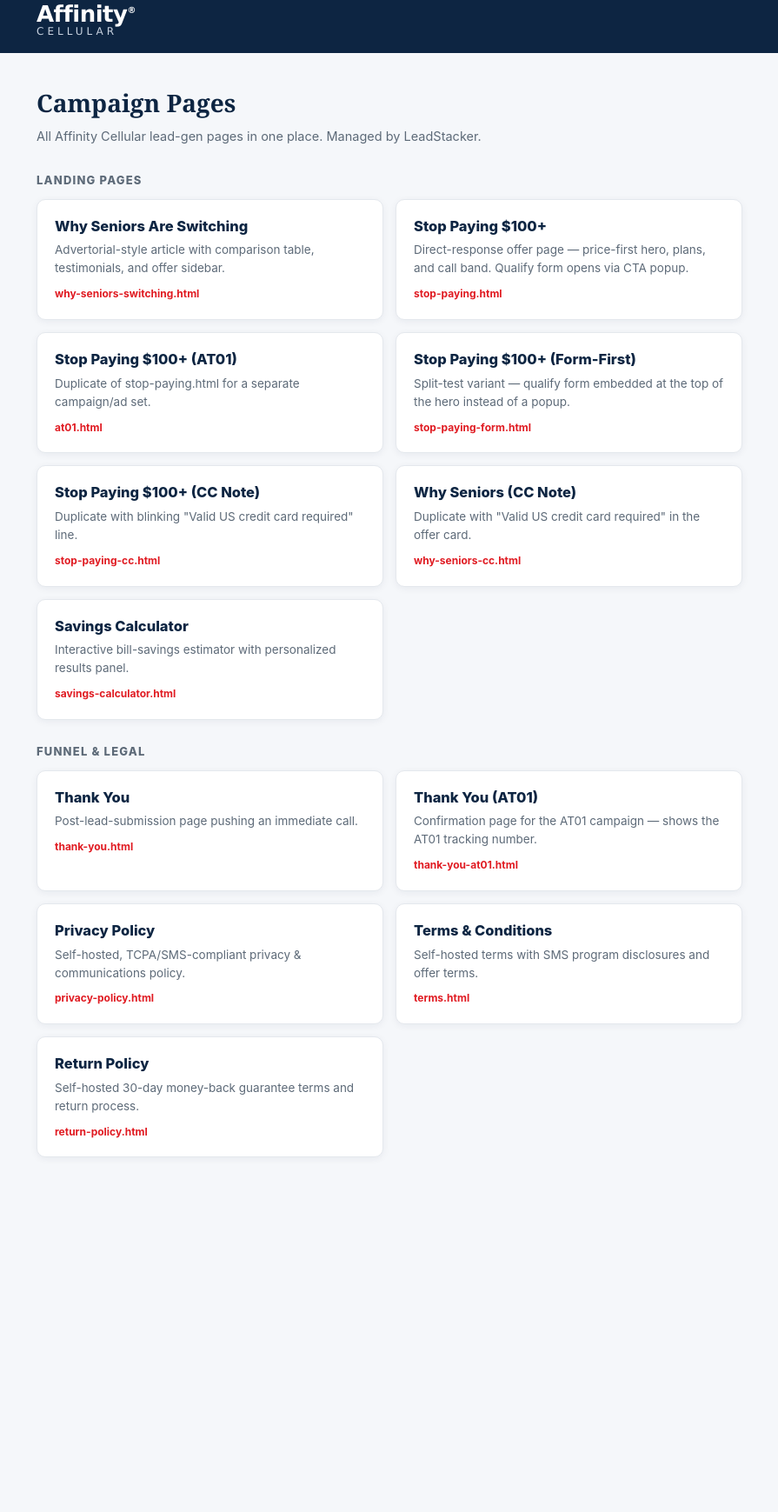
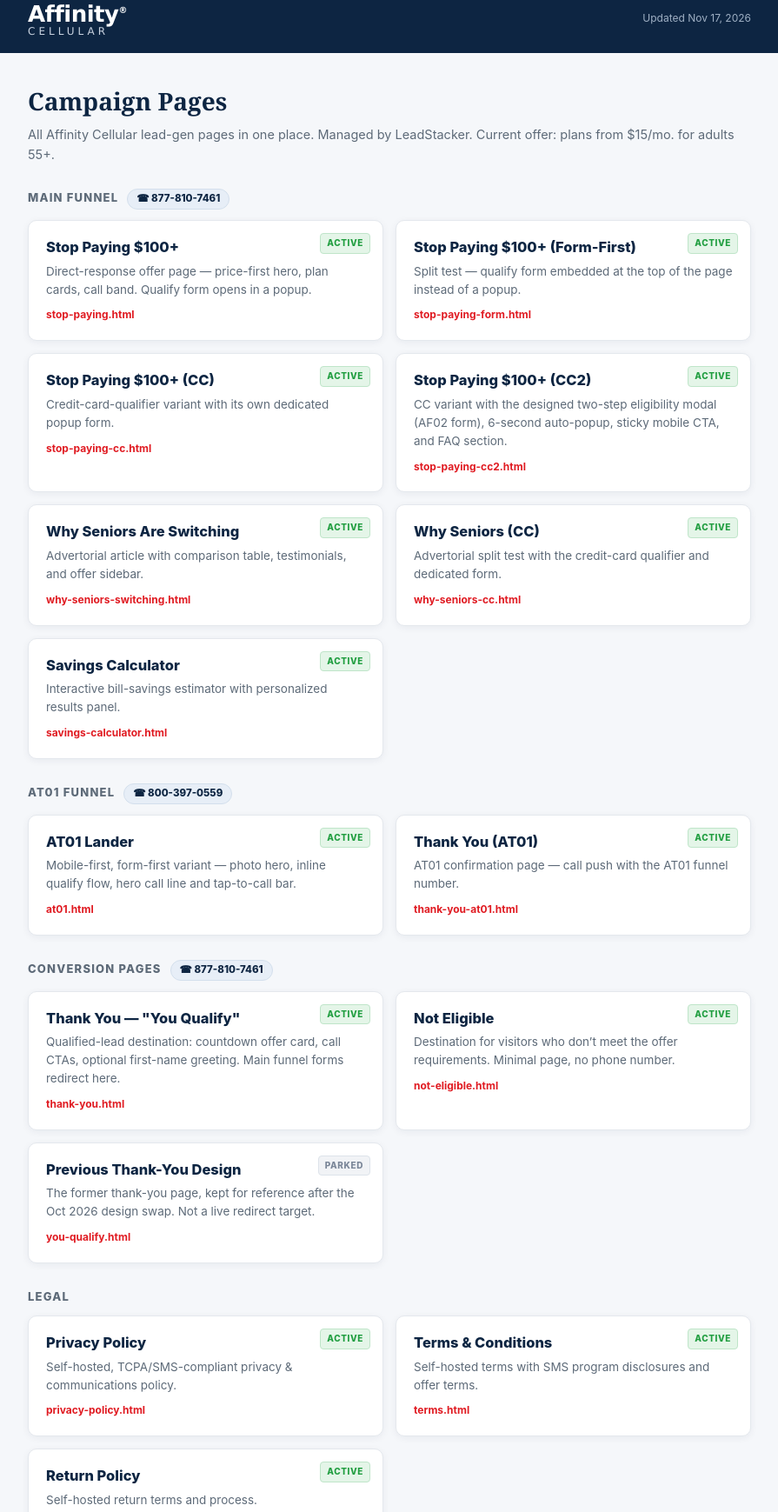
Before and after one commit to shahrukh721/affinity-cellular-pages, a plain HTML site: page index.html in a window 1280 px wide. Shown: the part 15-1754 px from the top of the page at 87% size, without its empty margins (192-1087 px from the left). Before the commit the page ends 1406 px from the top, so only its background shows below. Drawn offline with Linux system fonts and the light colour scheme.

Commit message:
Rebuild campaign directory: funnel grouping, phone-line tags, active/parked badges, add cc2/not-eligible/you-qualify, fix stale descriptions
Co-Authored-By: Claude Fable 5 <noreply@anthropic.com>

```diff
--- a/index.html
+++ b/index.html
@@ -6,105 +6,135 @@
 <title>Affinity Cellular — Campaign Pages</title>
 <meta name="robots" content="noindex,nofollow">
 <style>
-  :root{--navy:#0d2542;--red:#e01b22;--text:#333b45;--muted:#5d6a78;--border:#e4e8ed;}
+  :root{--navy:#0d2542;--red:#e01b22;--green:#1f9d3f;--text:#333b45;--muted:#5d6a78;--border:#e4e8ed;}
   *{margin:0;padding:0;box-sizing:border-box;}
   body{font-family:-apple-system,BlinkMacSystemFont,"Segoe UI",Roboto,Helvetica,Arial,sans-serif;color:var(--text);background:#f5f7fa;line-height:1.55;}
   .topbar{background:var(--navy);color:#fff;padding:18px 0;}
-  .topbar-inner{max-width:860px;margin:0 auto;padding:0 24px;}
+  .topbar-inner{max-width:880px;margin:0 auto;padding:0 24px;display:flex;align-items:baseline;justify-content:space-between;gap:16px;}
   .brand{font-family:Verdana,Geneva,sans-serif;line-height:1.05;}
   .brand .t{font-size:26px;font-weight:800;letter-spacing:-.5px;}
   .brand .b{font-size:12px;letter-spacing:4px;color:#c9d3e0;}
-  .page{max-width:860px;margin:0 auto;padding:36px 24px 60px;}
+  .updated{font-size:12px;color:#9fb0c4;}
+  .page{max-width:880px;margin:0 auto;padding:34px 24px 60px;}
   h1{font-family:Georgia,"Times New Roman",serif;color:var(--navy);font-size:28px;margin-bottom:6px;}
-  .sub{color:var(--muted);font-size:14.5px;margin-bottom:28px;}
-  h2{font-size:13px;font-weight:800;letter-spacing:1.2px;color:var(--muted);text-transform:uppercase;margin:26px 0 12px;}
+  .sub{color:var(--muted);font-size:14.5px;margin-bottom:26px;}
+  .sec{display:flex;align-items:baseline;gap:10px;flex-wrap:wrap;margin:28px 0 12px;}
+  .sec h2{font-size:13px;font-weight:800;letter-spacing:1.2px;color:var(--muted);text-transform:uppercase;}
+  .phone-tag{font-size:11.5px;font-weight:800;color:var(--navy);background:#e7eef7;border:1px solid #d3dfec;border-radius:20px;padding:2px 10px;}
   .cards{display:grid;grid-template-columns:1fr 1fr;gap:14px;}
   a.card{
     display:block;background:#fff;border:1px solid var(--border);border-radius:10px;
-    padding:18px 20px;text-decoration:none;color:var(--text);
+    padding:18px 20px;text-decoration:none;color:var(--text);position:relative;
     box-shadow:0 2px 8px rgba(13,37,66,.06);transition:transform .12s,box-shadow .12s;
   }
   a.card:hover{transform:translateY(-2px);box-shadow:0 6px 18px rgba(13,37,66,.12);}
-  .card .name{font-weight:800;color:var(--navy);font-size:16.5px;margin-bottom:4px;}
+  .card .name{font-weight:800;color:var(--navy);font-size:16.5px;margin-bottom:4px;padding-right:66px;}
   .card .desc{font-size:13.5px;color:var(--muted);}
   .card .file{display:inline-block;margin-top:10px;font-size:12px;color:var(--red);font-weight:700;}
-  @media (max-width:640px){.cards{grid-template-columns:1fr;}}
+  .badge{position:absolute;top:14px;right:14px;font-size:10px;font-weight:800;letter-spacing:.6px;border-radius:4px;padding:3px 7px;text-transform:uppercase;}
+  .badge.active{background:#e4f5e8;color:var(--green);border:1px solid #bfe5c9;}
+  .badge.parked{background:#f1f3f6;color:#7a8698;border:1px solid #dde3ea;}
+  @media (max-width:640px){.cards{grid-template-columns:1fr;}.card .name{padding-right:58px;}}
 </style>
 </head>
 <body>
 <header class="topbar">
   <div class="topbar-inner">
     <div class="brand"><div class="t">Affinity<sup style="font-size:10px;">&reg;</sup></div><div class="b">CELLULAR</div></div>
+    <div class="updated">Updated Nov 17, 2026</div>
   </div>
 </header>
 <main class="page">
   <h1>Campaign Pages</h1>
-  <p class="sub">All Affinity Cellular lead-gen pages in one place. Managed by LeadStacker.</p>
+  <p class="sub">All Affinity Cellular lead-gen pages in one place. Managed by LeadStacker. Current offer: plans from $15/mo. for adults 55+.</p>
 
-  <h2>Landing Pages</h2>
+  <div class="sec"><h2>Main Funnel</h2><span class="phone-tag">&#9742; 877-810-7461</span></div>
   <div class="cards">
-    <a class="card" href="why-seniors-switching.html">
+    <a class="card" href="stop-paying.html"><span class="badge active">Active</span>
+      <div class="name">Stop Paying $100+</div>
+      <div class="desc">Direct-response offer page &mdash; price-first hero, plan cards, call band. Qualify form opens in a popup.</div>
+      <span class="file">stop-paying.html</span>
+    </a>
+    <a class="card" href="stop-paying-form.html"><span class="badge active">Active</span>
+      <div class="name">Stop Paying $100+ (Form-First)</div>
+      <div class="desc">Split test &mdash; qualify form embedded at the top of the page instead of a popup.</div>
+      <span class="file">stop-paying-form.html</span>
+    </a>
+    <a class="card" href="stop-paying-cc.html"><span class="badge active">Active</span>
+      <div class="name">Stop Paying $100+ (CC)</div>
+      <div class="desc">Credit-card-qualifier variant with its own dedicated popup form.</div>
+      <span class="file">stop-paying-cc.html</span>
+    </a>
+    <a class="card" href="stop-paying-cc2.html"><span class="badge active">Active</span>
+      <div class="name">Stop Paying $100+ (CC2)</div>
+      <div class="desc">CC variant with the designed two-step eligibility modal (AF02 form), 6-second auto-popup, sticky mobile CTA, and FAQ section.</div>
+      <span class="file">stop-paying-cc2.html</span>
+    </a>
+    <a class="card" href="why-seniors-switching.html"><span class="badge active">Active</span>
       <div class="name">Why Seniors Are Switching</div>
-      <div class="desc">Advertorial-style article with comparison table, testimonials, and offer sidebar.</div>
+      <div class="desc">Advertorial article with comparison table, testimonials, and offer sidebar.</div>
       <span class="file">why-seniors-switching.html</span>
     </a>
-    <a class="card" href="stop-paying.html">
-      <div class="name">Stop Paying $100+</div>
-      <div class="desc">Direct-response offer page — price-first hero, plans, and call band. Qualify form opens via CTA popup.</div>
-      <span class="file">stop-paying.html</span>
-    </a>
-    <a class="card" href="at01.html">
-      <div class="name">Stop Paying $100+ (AT01)</div>
-      <div class="desc">Duplicate of stop-paying.html for a separate campaign/ad set.</div>
-      <span class="file">at01.html</span>
-    </a>
-    <a class="card" href="stop-paying-form.html">
-      <div class="name">Stop Paying $100+ (Form-First)</div>
-      <div class="desc">Split-test variant — qualify form embedded at the top of the hero instead of a popup.</div>
-      <span class="file">stop-paying-form.html</span>
-    </a>
-    <a class="card" href="stop-paying-cc.html">
-      <div class="name">Stop Paying $100+ (CC Note)</div>
-      <div class="desc">Duplicate with blinking "Valid US credit card required" line.</div>
-      <span class="file">stop-paying-cc.html</span>
-    </a>
-    <a class="card" href="why-seniors-cc.html">
-      <div class="name">Why Seniors (CC Note)</div>
-      <div class="desc">Duplicate with "Valid US credit card required" in the offer card.</div>
+    <a class="card" href="why-seniors-cc.html"><span class="badge active">Active</span>
+      <div class="name">Why Seniors (CC)</div>
+      <div class="desc">Advertorial split test with the credit-card qualifier and dedicated form.</div>
       <span class="file">why-seniors-cc.html</span>
     </a>
-    <a class="card" href="savings-calculator.html">
+    <a class="card" href="savings-calculator.html"><span class="badge active">Active</span>
       <div class="name">Savings Calculator</div>
       <div class="desc">Interactive bill-savings estimator with personalized results panel.</div>
       <span class="file">savings-calculator.html</span>
     </a>
   </div>
 
-  <h2>Funnel &amp; Legal</h2>
+  <div class="sec"><h2>AT01 Funnel</h2><span class="phone-tag">&#9742; 800-397-0559</span></div>
   <div class="cards">
-    <a class="card" href="thank-you.html">
-      <div class="name">Thank You</div>
-      <div class="desc">Post-lead-submission page pushing an immediate call.</div>
+    <a class="card" href="at01.html"><span class="badge active">Active</span>
+      <div class="name">AT01 Lander</div>
+      <div class="desc">Mobile-first, form-first variant &mdash; photo hero, inline qualify flow, hero call line and tap-to-call bar.</div>
+      <span class="file">at01.html</span>
+    </a>
+    <a class="card" href="thank-you-at01.html"><span class="badge active">Active</span>
+      <div class="name">Thank You (AT01)</div>
+      <div class="desc">AT01 confirmation page &mdash; call push with the AT01 funnel number.</div>
+      <span class="file">thank-you-at01.html</span>
+    </a>
+  </div>
+
+  <div class="sec"><h2>Conversion Pages</h2><span class="phone-tag">&#9742; 877-810-7461</span></div>
+  <div class="cards">
+    <a class="card" href="thank-you.html"><span class="badge active">Active</span>
+      <div class="name">Thank You &mdash; "You Qualify"</div>
+      <div class="desc">Qualified-lead destination: countdown offer card, call CTAs, optional first-name greeting. Main funnel forms redirect here.</div>
       <span class="file">thank-you.html</span>
     </a>
-    <a class="card" href="thank-you-at01.html">
-      <div class="name">Thank You (AT01)</div>
-      <div class="desc">Confirmation page for the AT01 campaign — shows the AT01 tracking number.</div>
-      <span class="file">thank-you-at01.html</span>
+    <a class="card" href="not-eligible.html"><span class="badge active">Active</span>
+      <div class="name">Not Eligible</div>
+      <div class="desc">Destination for visitors who don&rsquo;t meet the offer requirements. Minimal page, no phone number.</div>
+      <span class="file">not-eligible.html</span>
     </a>
-    <a class="card" href="privacy-policy.html">
+    <a class="card" href="you-qualify.html"><span class="badge parked">Parked</span>
+      <div class="name">Previous Thank-You Design</div>
+      <div class="desc">The former thank-you page, kept for reference after the Oct 2026 design swap. Not a live redirect target.</div>
+      <span class="file">you-qualify.html</span>
+    </a>
+  </div>
+
+  <div class="sec"><h2>Legal</h2></div>
+  <div class="cards">
+    <a class="card" href="privacy-policy.html"><span class="badge active">Active</span>
       <div class="name">Privacy Policy</div>
       <div class="desc">Self-hosted, TCPA/SMS-compliant privacy &amp; communications policy.</div>
       <span class="file">privacy-policy.html</span>
     </a>
-    <a class="card" href="terms.html">
+    <a class="card" href="terms.html"><span class="badge active">Active</span>
       <div class="name">Terms &amp; Conditions</div>
       <div class="desc">Self-hosted terms with SMS program disclosures and offer terms.</div>
       <span class="file">terms.html</span>
     </a>
-    <a class="card" href="return-policy.html">
+    <a class="card" href="return-policy.html"><span class="badge active">Active</span>
       <div class="name">Return Policy</div>
-      <div class="desc">Self-hosted 30-day money-back guarantee terms and return process.</div>
+      <div class="desc">Self-hosted return terms and process.</div>
       <span class="file">return-policy.html</span>
     </a>
   </div>
```
